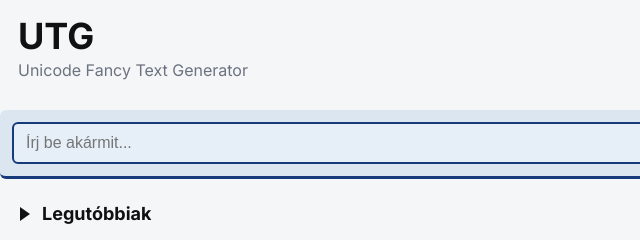
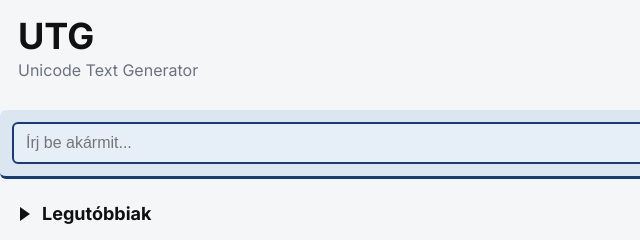
Before and after one commit to jecf42/jecf42-03, a plain HTML site: page index.html in a window 1280 px wide. Shown: the top 240 px of the page, 0-640 px from the left. Drawn offline with Linux system fonts and the light colour scheme.

Commit message:
Update index.html

```diff
--- a/index.html
+++ b/index.html
@@ -117,7 +117,7 @@
 <header>
   <div class="title">
     <h1>UTG</h1>
-    <p>Unicode Fancy Text Generator</p>
+    <p>Unicode Text Generator</p>
   </div>
 </header>
 
```
